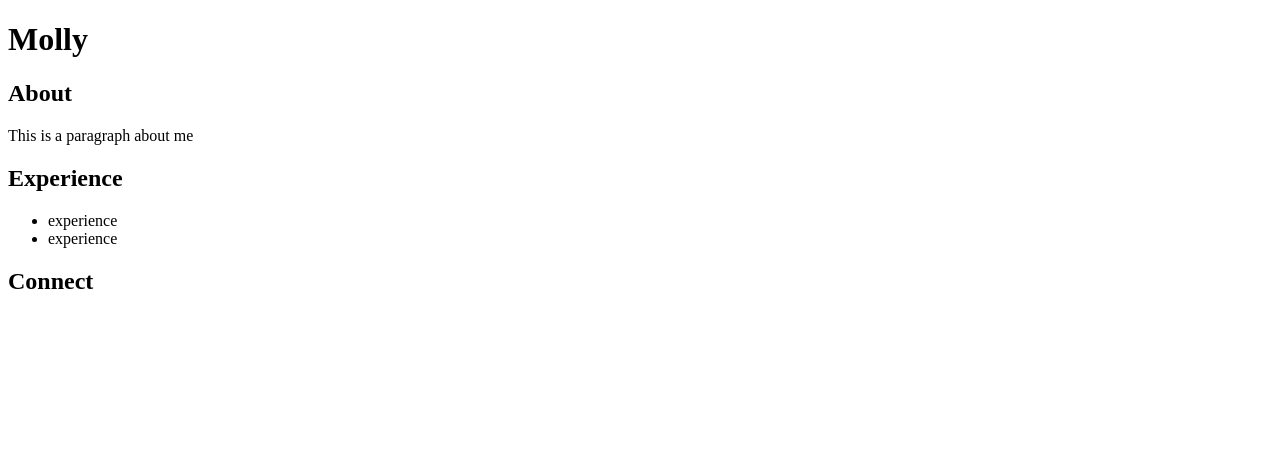
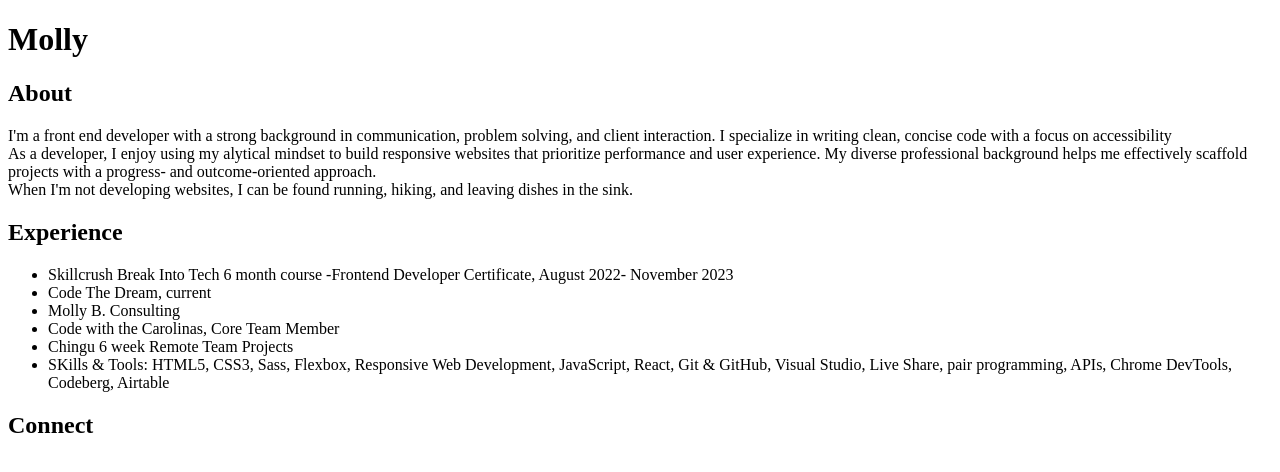
Before and after one commit to learningcoding2022/molly-b-intro-to-programming, a plain HTML site: page index.html in a window 1280 px wide. Drawn offline with Linux system fonts and the light colour scheme.

Commit message:
about me and experiences

```diff
--- a/index.html
+++ b/index.html
@@ -8,19 +8,24 @@
         <h1>Molly</h1>
         <section id="About">
             <h2>About</h2>
-                <p>This is a paragraph about me</p>
+                <p>I'm a front end developer with a strong background in communication, problem solving, and client interaction. I specialize in writing clean, concise code with a focus on accessibility <br> As a developer, I enjoy using my alytical mindset to build responsive websites that prioritize performance and user experience. My diverse professional background helps me effectively scaffold projects with a progress- and outcome-oriented approach. <br> When I'm not developing websites, I can be found running, hiking, and leaving dishes in the sink.
+                </p>
         </section>
         <section id="Experience">
             <h2>Experience</h2>
                 <ul>
-                    <li>experience</li>
-                    <li>experience</li>
+                    <li>Skillcrush Break Into Tech 6 month course -Frontend Developer Certificate, August 2022- November 2023</li>
+                    <li>Code The Dream, current</li>
+                    <li>Molly B. Consulting</li>
+                    <li>Code with the Carolinas, Core Team Member</li>
+                    <li>Chingu 6 week Remote Team Projects</li>
+                    <li>SKills & Tools: HTML5, CSS3, Sass, Flexbox, Responsive Web Development, JavaScript, React, Git & GitHub, Visual Studio, Live Share, pair programming, APIs, Chrome DevTools, Codeberg, Airtable</li>
                 </ul>
         </section>
         <section id="Connect">
             <h2>Connect</h2>
-                <a href=""></a>
-                <a href=""></a>
+                <a href="https://github.com/learningcoding2022" target="_blank"><i class="fab fa-github" aria-hidden="true"></i></a>
+                <a href="https://www.linkedin.com/in/molly-b-97877492" target="_blank"><i class="fab fa-linkedin" aria-hidden="true"></i></a>
         </section>
     </body>
 </html>
```
